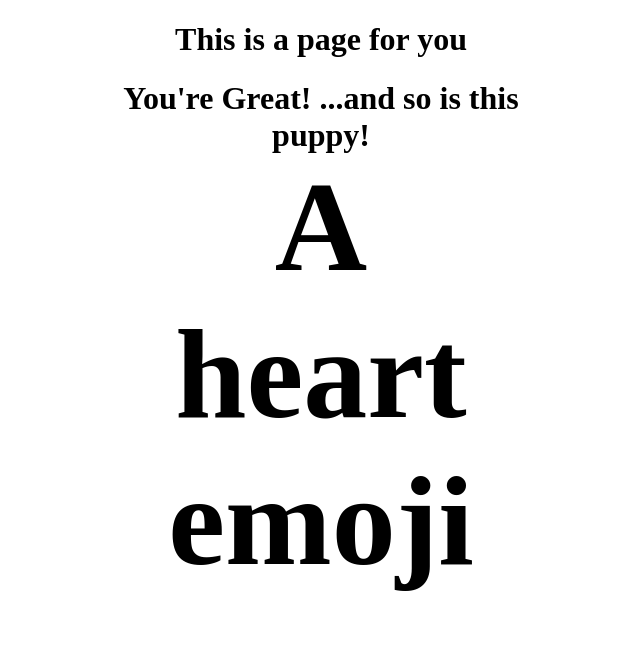
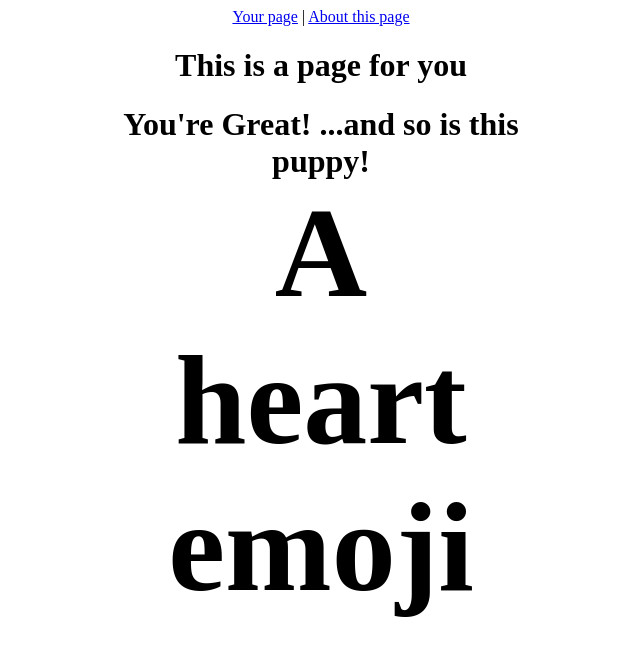
Before and after one commit to SalamanderCtesiphon/jamstacktutorial, an Eleventy site: page src/index.njk in a window 1280 px wide. Shown: the whole page, without its empty margins (319-959 px from the left). Built offline with nearby package versions, Linux system fonts and the light colour scheme; Eleventy itself is replaced by a stand-in of ours; files that its build step writes are made by us from their sources.

Commit message:
implemented nav links

```diff
--- a/src/_includes/base.njk
+++ b/src/_includes/base.njk
@@ -19,6 +19,7 @@
 
 </head>
 <body>
+  <a href="/">Your page</a> | <a href="/about">About this page</a>
   {{ content | safe }}
 
 </body>
```
Also changed, not shown: 2 other files.
